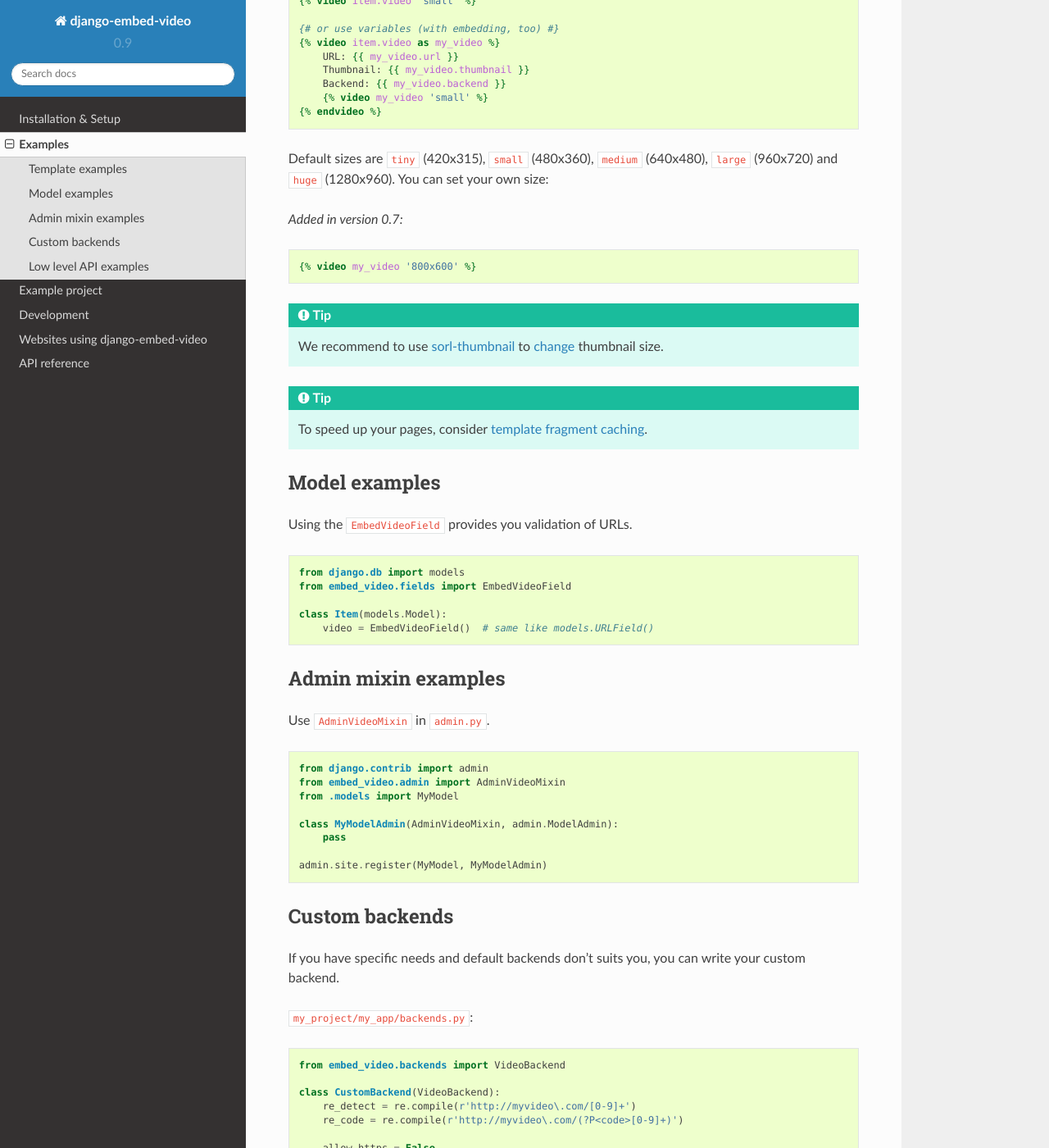
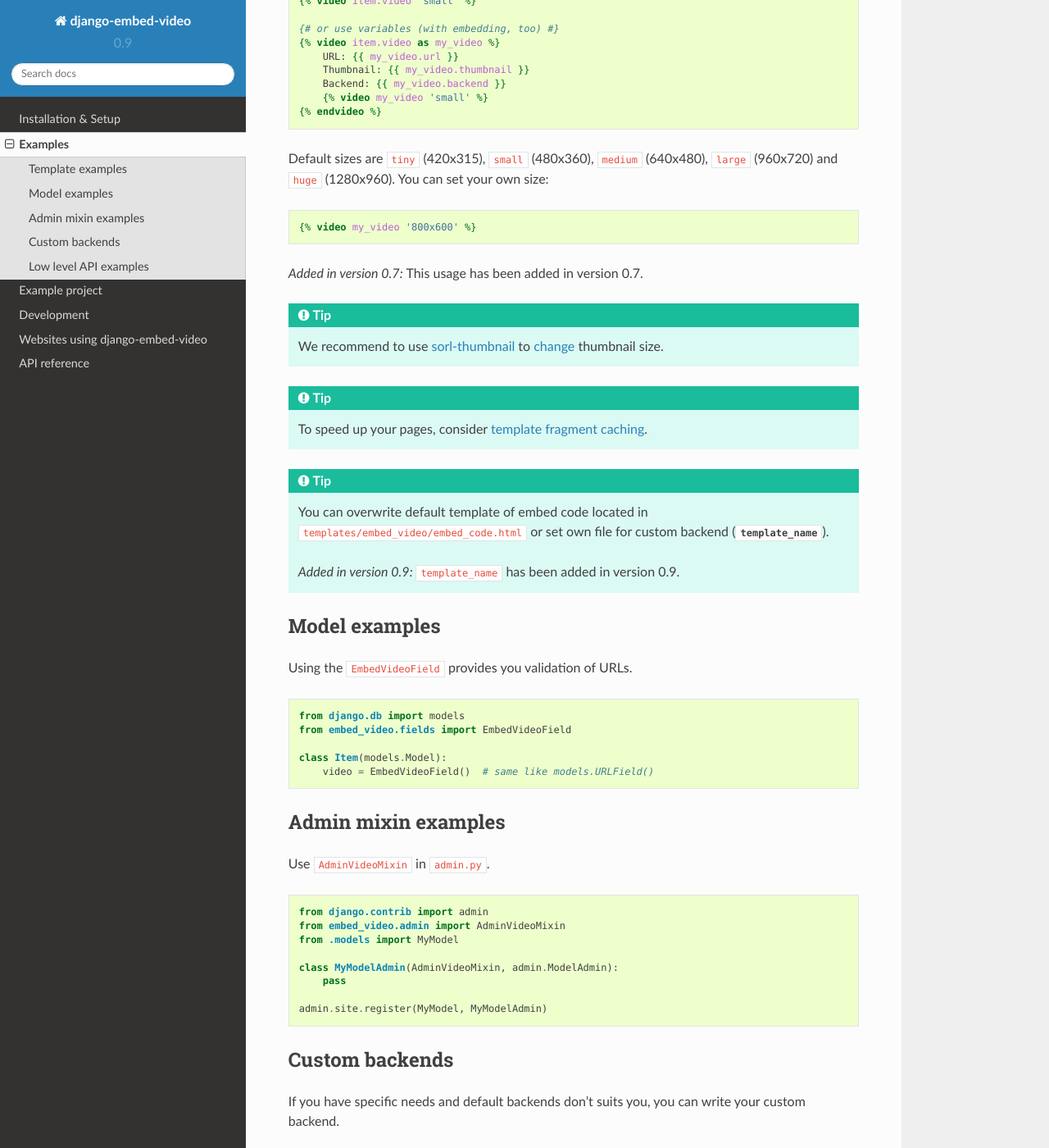
Before and after one commit to jazzband/django-embed-video, a Sphinx documentation site: the page built from docs/examples.rst, in a window 1280 px wide and 1400 px high, scrolled down 416 px. Shown: the whole window at 82% size. Built offline with Sphinx 7.4.7 and the Read the Docs theme 2.0.0, drawn with Linux system fonts in a browser that asks for light colours; some of the changed text lies outside the part shown.

Commit message:
Add info about ``template_name`` to docs.

```diff
--- a/docs/examples.rst
+++ b/docs/examples.rst
@@ -1,8 +1,8 @@
 Examples
-==============================================
+========
 
 Template examples
-##############################################
+#################
 
 .. highlight:: html+django
 
@@ -31,12 +31,12 @@
 Default sizes are ``tiny`` (420x315), ``small`` (480x360), ``medium`` (640x480),
 ``large`` (960x720) and ``huge`` (1280x960). You can set your own size:
 
+::
+
+    {% video my_video '800x600' %}
+
 .. versionadded:: 0.7
-
-  ::
-
-      {% video my_video '800x600' %}
-
+    This usage has been added in version 0.7.
 
 .. tip::
 
@@ -50,9 +50,18 @@
   To speed up your pages, consider `template fragment caching
   <https://docs.djangoproject.com/en/dev/topics/cache/#template-fragment-caching>`_.
 
+.. tip::
+
+    You can overwrite default template of embed code located in
+    ``templates/embed_video/embed_code.html`` or set own file for custom
+    backend (:py:data:`~embed_video.backends.VideoBackend.template_name`).
+
+    .. versionadded:: 0.9
+        ``template_name`` has been added in version 0.9.
+
 
 Model examples
-###############################################
+##############
 
 .. highlight:: python
 
@@ -69,7 +78,7 @@
 
 
 Admin mixin examples
-###############################################
+####################
 
 Use ``AdminVideoMixin`` in ``admin.py``.
 
@@ -88,7 +97,7 @@
 
 
 Custom backends
-###############################################
+###############
 
 If you have specific needs and default backends don't suits you, you can write
 your custom backend.
@@ -105,6 +114,8 @@
       pattern_url = '{protocol}://play.myvideo.com/c/{code}/'
       pattern_thumbnail_url = '{protocol}://thumb.myvideo.com/c/{code}/'
 
+      template_name = 'embed_video/custombackend_embed_code.html'  # added in v0.9
+
 You can also overwrite :py:class:`~embed_video.backends.VideoBackend` methods,
 if using regular expressions isn't well enough.
 
@@ -120,7 +131,7 @@
 
 
 Low level API examples
-###############################################
+######################
 
 You can get instance of :py:class:`~embed_video.backends.VideoBackend` in your
 python code thanks to :py:func:`~embed_video.backends.detect_backend`:
```
Also changed, not shown: 1 other file.
